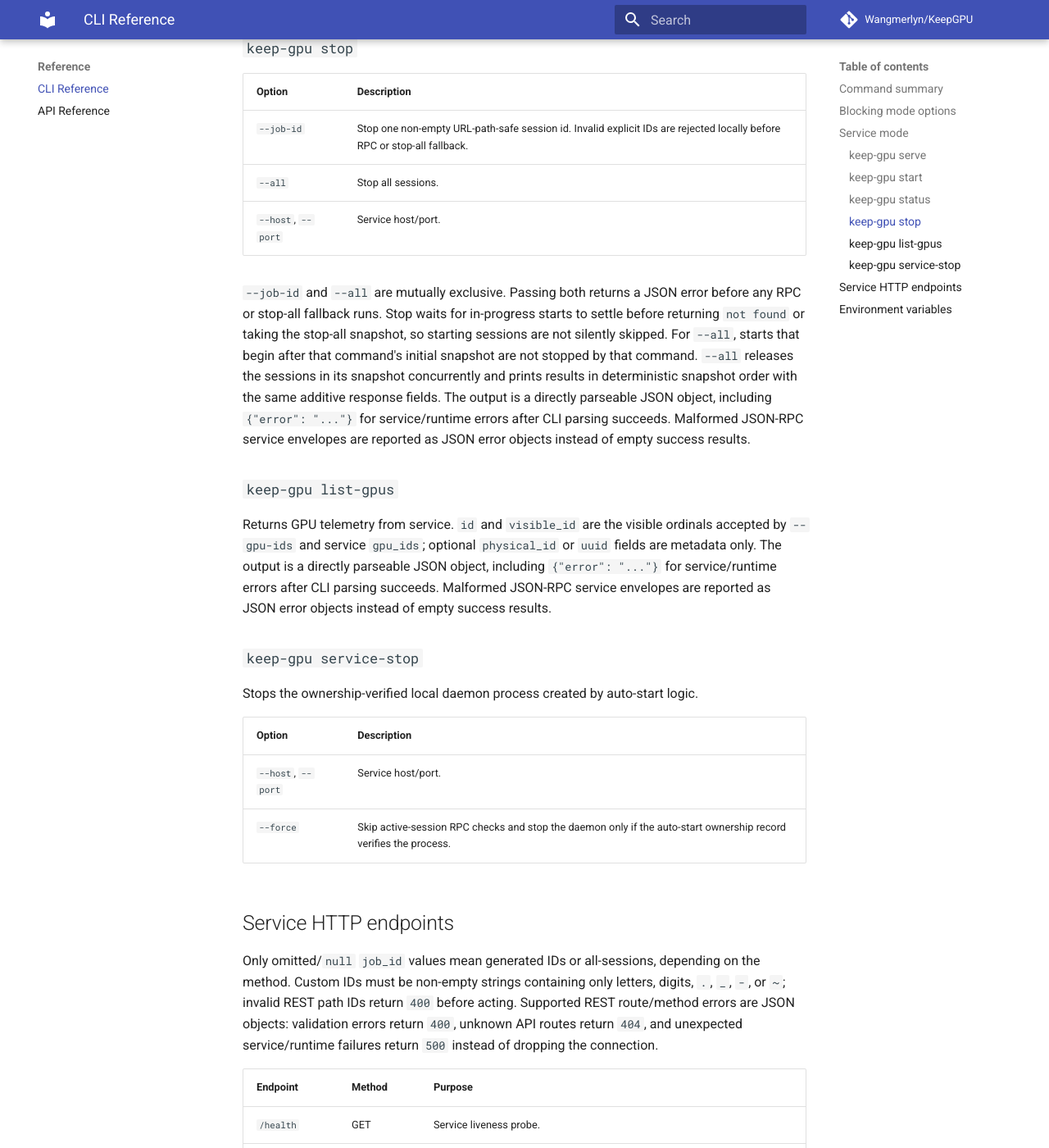
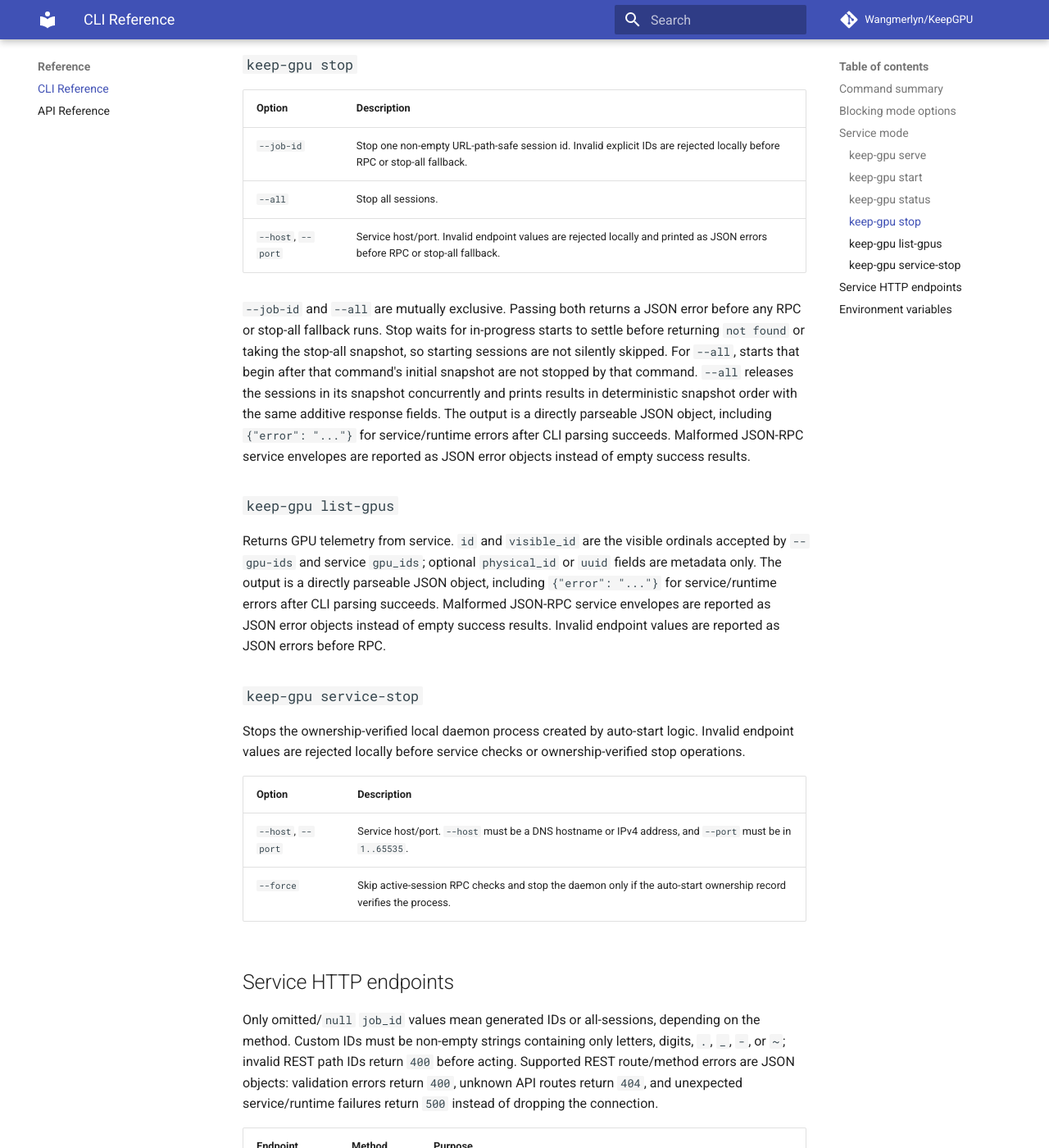
Before and after one commit to Wangmerlyn/KeepGPU, an MkDocs documentation site: the page built from docs/reference/cli.md, in a window 1280 px wide and 1400 px high, scrolled down 2710 px. Shown: the whole window at 82% size. Built offline with MkDocs 1.6.1 and Material for MkDocs 9.7.7, drawn with Linux system fonts in a browser that asks for light colours; comment, search, counter and statistics services are not loaded; some of the changed text lies outside the part shown.

Commit message:
fix(cli): validate service endpoint flags
Validate service host and port inputs before RPC, daemon startup, fallback stop, or daemon ownership operations.

```diff
--- a/docs/reference/cli.md
+++ b/docs/reference/cli.md
@@ -34,17 +34,17 @@ Starts local KeepGPU service (HTTP + JSON-RPC + dashboard).
 
 | Option | Default | Description |
 | --- | --- | --- |
-| `--host` | `127.0.0.1` | Service bind host. |
-| `--port` | `8765` | Service port. |
+| `--host` | `127.0.0.1` | Service bind host. Must be a DNS hostname or IPv4 address. |
+| `--port` | `8765` | Service port in `1..65535`. |
 
 ### `keep-gpu start`
 
 Starts a keep session and returns immediately with `job_id`.
 
 Local input validation runs before service auto-start. Invalid `--vram`,
-`--job-id`, `--interval`, `--busy-threshold`, or `--gpu-ids` values fail before
-daemon startup or RPC. Omit `--gpu-ids` to use all visible GPUs; explicit empty
-or whitespace-only values are invalid.
+`--job-id`, `--interval`, `--busy-threshold`, `--gpu-ids`, `--host`, or `--port`
+values fail before daemon startup or RPC. Omit `--gpu-ids` to use all visible
+GPUs; explicit empty or whitespace-only values are invalid.
 
 | Option | Default | Description |
 | --- | --- | --- |
@@ -53,8 +53,8 @@ or whitespace-only values are invalid.
 | `--interval` | `300` | Finite positive keep cycle interval in seconds, capped by the Python runtime wait limit. |
 | `--busy-threshold` / `--util-threshold` | `25` | `0..100` backs off when utilization is above this value or telemetry is unavailable; `-1` disables utilization backoff. |
 | `--job-id` | auto | Optional URL-path-safe custom id. Invalid IDs are rejected locally before service auto-start; valid IDs must be unique across active and starting sessions. |
-| `--host` | `127.0.0.1` | Service host to contact. |
-| `--port` | `8765` | Service port to contact. |
+| `--host` | `127.0.0.1` | Service host to contact; invalid values are rejected before auto-start. |
+| `--port` | `8765` | Service port to contact; must be in `1..65535`. |
 | `--auto-start/--no-auto-start` | `--auto-start` | Auto-start local service if unavailable. |
 
 ### `keep-gpu status`
@@ -62,7 +62,7 @@ or whitespace-only values are invalid.
 | Option | Description |
 | --- | --- |
 | `--job-id` | Optional non-empty URL-path-safe session id; omit to list all tracked sessions, including in-progress starts, in-progress releases, or failed releases. Invalid explicit IDs are rejected locally before RPC. |
-| `--host`, `--port` | Service host/port. |
+| `--host`, `--port` | Service host/port. Invalid endpoint values are rejected locally and printed as JSON errors before RPC. |
 
 Prints a directly parseable JSON object, including `{"error": "..."}` for
 service/runtime errors after CLI parsing succeeds. Malformed JSON-RPC service
@@ -78,7 +78,7 @@ runtime failure.
 | --- | --- |
 | `--job-id` | Stop one non-empty URL-path-safe session id. Invalid explicit IDs are rejected locally before RPC or stop-all fallback. |
 | `--all` | Stop all sessions. |
-| `--host`, `--port` | Service host/port. |
+| `--host`, `--port` | Service host/port. Invalid endpoint values are rejected locally and printed as JSON errors before RPC or stop-all fallback. |
 
 `--job-id` and `--all` are mutually exclusive. Passing both returns a JSON
 error before any RPC or stop-all fallback runs.
@@ -99,15 +99,18 @@ ordinals accepted by `--gpu-ids` and service `gpu_ids`; optional `physical_id`
 or `uuid` fields are metadata only. The output is a directly parseable JSON
 object, including `{"error": "..."}` for service/runtime errors after CLI
 parsing succeeds. Malformed JSON-RPC service envelopes are reported as JSON
-error objects instead of empty success results.
+error objects instead of empty success results. Invalid endpoint values are
+reported as JSON errors before RPC.
 
 ### `keep-gpu service-stop`
 
 Stops the ownership-verified local daemon process created by auto-start logic.
+Invalid endpoint values are rejected locally before service checks or
+ownership-verified stop operations.
 
 | Option | Description |
 | --- | --- |
-| `--host`, `--port` | Service host/port. |
+| `--host`, `--port` | Service host/port. `--host` must be a DNS hostname or IPv4 address, and `--port` must be in `1..65535`. |
 | `--force` | Skip active-session RPC checks and stop the daemon only if the auto-start ownership record verifies the process. |
 
 ## Service HTTP endpoints
```
Also changed, not shown: AGENTS.md (+5 -1 lines), README.md (+4 -2 lines), docs/guides/cli.md (+5 -2 lines), docs/plans/cli-service-endpoint-validation.md (added, +90 -0 lines), 2 other files.
